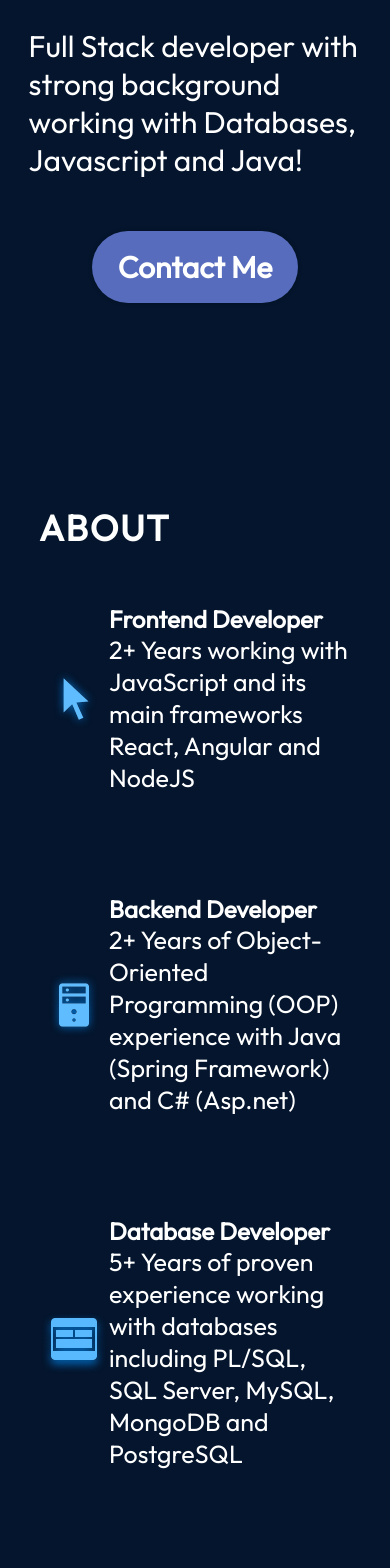
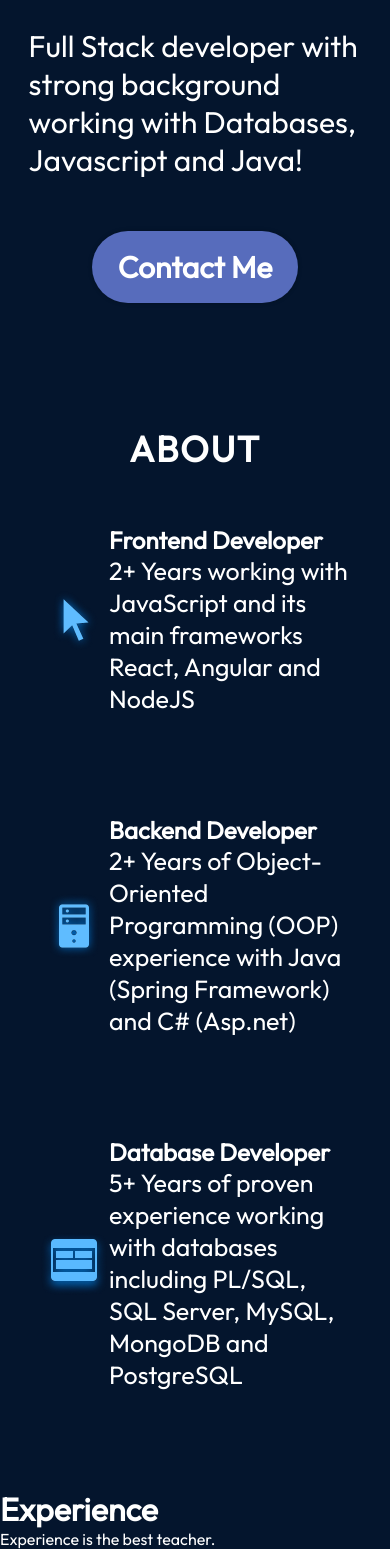
Before and after one commit to Herbertph/portfolio, a React (Vite) app in the folder react-portfolio/: page / in a window 390 px wide. Shown: the part 614-2182 px from the top of the page. Built offline with nearby package versions, Linux system fonts and the light colour scheme.

Commit message:
Starting Experience Section

```diff
--- a/react-portfolio/src/App.jsx
+++ b/react-portfolio/src/App.jsx
@@ -2,6 +2,7 @@ import styles from './App.module.css'
 import { Navbar } from './components/Navbar/Navbar'
 import { Hero } from './components/Hero/Hero'
 import { About } from './components/About/About'
+import { Experience } from './components/Experience/Experience'
 
 function App() {
   return (
@@ -9,6 +10,7 @@ function App() {
   <Navbar />
   <Hero/>
   <About/>
+  <Experience/>
   </div>
   )
 }
--- a/react-portfolio/src/components/About/About.module.css
+++ b/react-portfolio/src/components/About/About.module.css
@@ -5,7 +5,7 @@
     background-color: rgba(12,12,12,0.6);
     border-radius: 15px;
     padding: 73px;
-    margin-top: 129px;
+    margin-top: 50px;
     z-index: 1;
     align-items: center;
     margin-left: 10%;
@@ -44,12 +44,8 @@
     border-radius: 20px;
     padding: 25px;
     list-style: none;
-    background-image: linear-gradient(
-    90deg,
-     rgba(165, 215, 232, 0.42) 0%,
-     rgba(255, 255, 255, 0) 100%,
-     );
-    background-size: 0 100%;
+    background-image: linear-gradient(to right, rgba(165, 215, 232, 0.42), rgba(255, 255, 255, 0));
+    background-size: 0% 100%;
     background-repeat: no-repeat;
     transition: 0.4s;
 }
@@ -75,6 +71,10 @@
         padding-right: 0;
     }
 
+    .title{
+        text-align: center;
+    }
+
     .content {
         flex-direction: column;
     }
--- /dev/null
+++ b/react-portfolio/src/components/Experience/Experience.jsx
@@ -0,0 +1,10 @@
+import React from 'react';
+
+export const Experience = () => {
+    return (
+        <div>
+        <h1>Experience</h1>
+        <p>Experience is the best teacher.</p>
+        </div>
+    );
+    };
```
Also changed, not shown: react-portfolio/src/components/Experience/Experience.Module.css (added).
